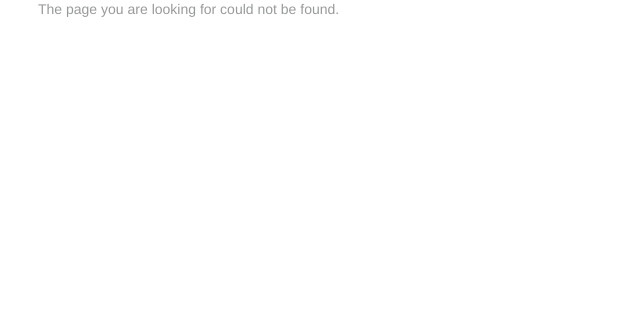
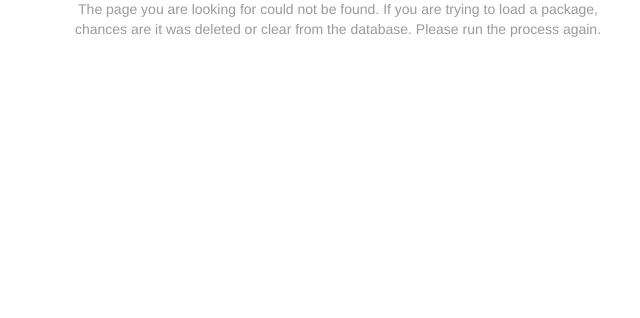
Before and after one commit to benedwards44/packagebuilder, a Django app: template packagebuilder/templates/404.html in a window 1280 px wide. Shown: the part 482-800 px from the top of the page, without its empty margins (302-942 px from the left). Run offline with Django 3.2, Linux system fonts and the light colour scheme; the template is opened without the code that fills it, so the values that code supplies are empty; some libraries are stand-ins or nearby versions.

```diff
--- a/packagebuilder/templates/404.html
+++ b/packagebuilder/templates/404.html
@@ -2,12 +2,18 @@
 
 {% block content %}
 
-	<br/><br/>
+	<div class="col-md-12 text-center">
 
-	<h1>404 - Page Not Found</h1>
+		<br/><br/>
 
-	<img alt="Doh" class="media-image" height="300" width="300" typeof="foaf:Image" src="http://www.tquila.com/sites/default/files/styles/large/public/oh-dear.png">
+		<h1>404 - Page Not Found</h1>
 
-	<p>The page you are looking for could not be found.</p>
+		<img alt="Doh" class="media-image" height="300" width="300" typeof="foaf:Image" src="http://www.tquila.com/sites/default/files/styles/large/public/oh-dear.png">
+
+		<p>
+			The page you are looking for could not be found. If you are trying to load a package, chances are it was deleted or clear from the database. Please run the process again.
+		</p>
+
+	</div>
 
 {% endblock %}
```
